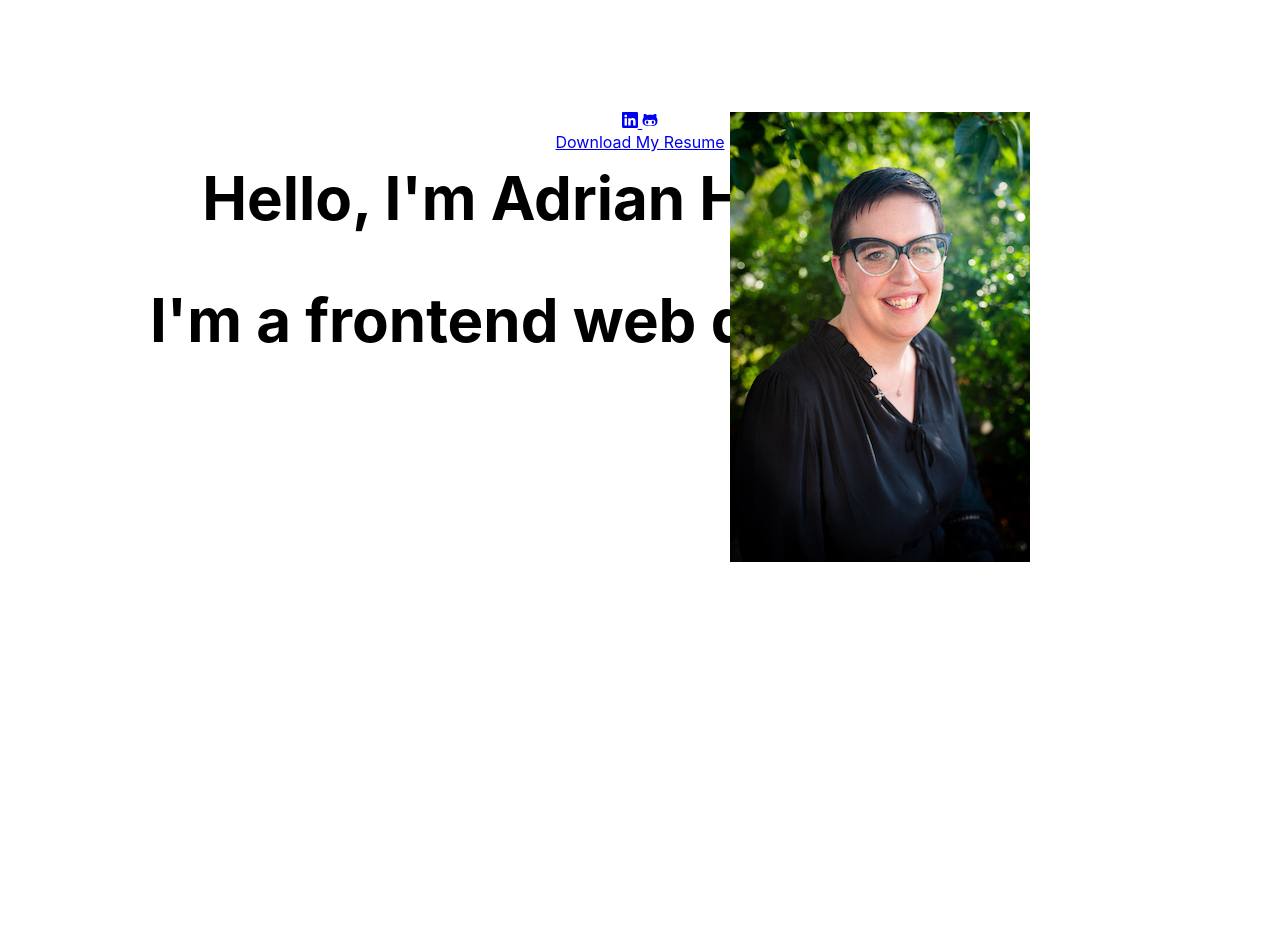
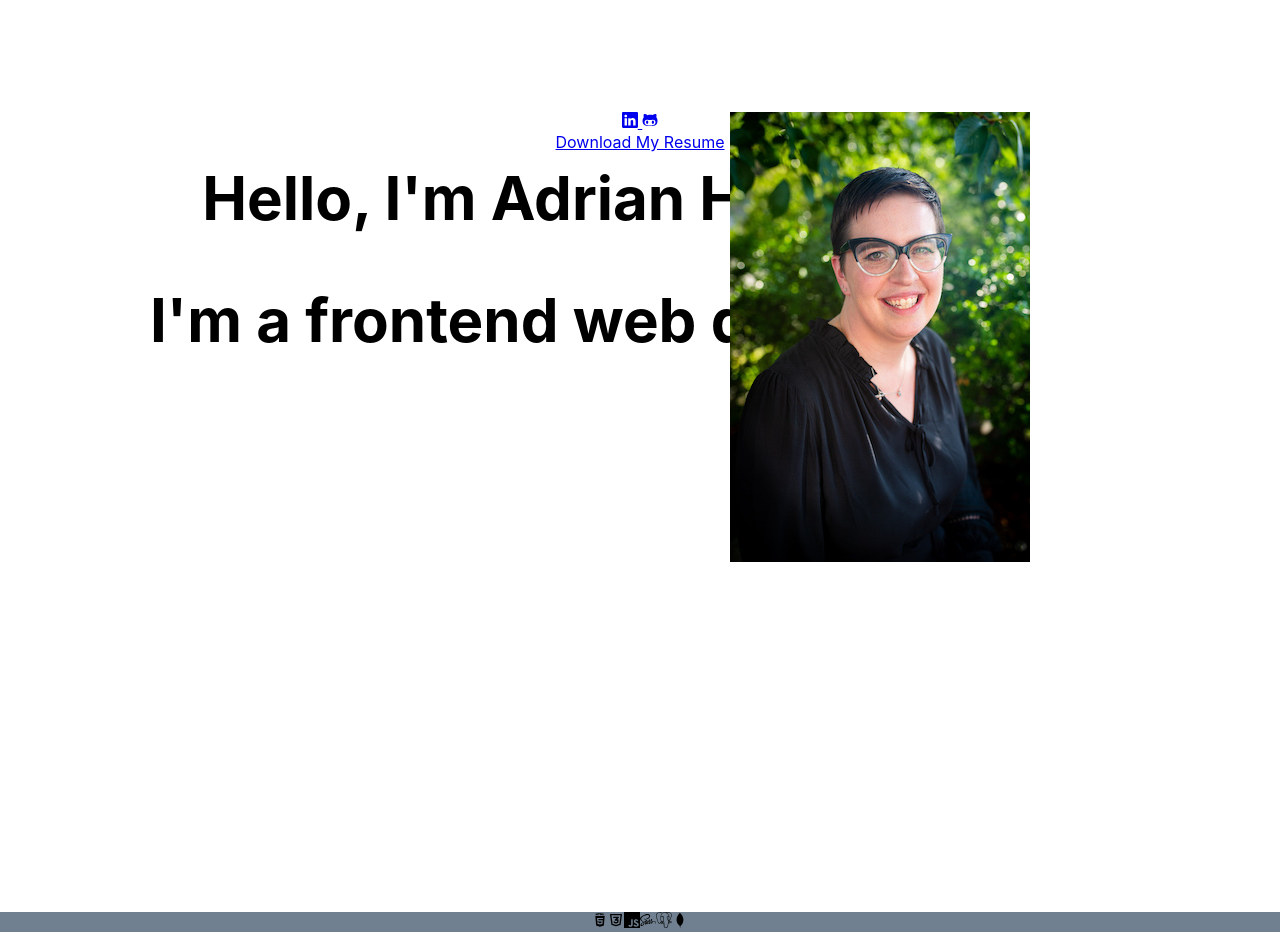
Before and after one commit to adrianhuebner/portfolio, a React (Create React App) app: page / in a window 1280 px wide. Built offline with nearby package versions, Linux system fonts and the light colour scheme.

Commit message:
started work on skills section

```diff
--- a/src/App.js
+++ b/src/App.js
@@ -1,10 +1,12 @@
 import './App.css';
 import Header from './components/header/Header';
+import Skills from './components/skills/Skills';
 
 function App() {
   return (
     <div className="App">
       <Header />
+      <Skills />
     </div>
   );
 }
--- /dev/null
+++ b/src/components/skills/Skills.jsx
@@ -0,0 +1,23 @@
+import React from "react";
+import "./skills.css";
+import {SiJavascript} from "react-icons/si";
+import {TiHtml5} from "react-icons/ti";
+import {TbBrandCss3} from "react-icons/tb";
+import {FaSass} from "react-icons/fa";
+import {SiPostgresql} from "react-icons/si";
+import {DiMongodb} from "react-icons/di";
+
+const Skills = () => {
+    return (
+        <div className="skills">
+            <TiHtml5 />
+            <TbBrandCss3 />
+            <SiJavascript />
+            <FaSass />
+            <SiPostgresql />
+            <DiMongodb />
+        </div>
+    )
+}
+
+export default Skills;
--- /dev/null
+++ b/src/components/skills/skills.css
@@ -0,0 +1,3 @@
+.skills{
+    background-color: slategray;
+}
```
Also changed, not shown: src/components/header/header.css (line endings or trailing spaces).
